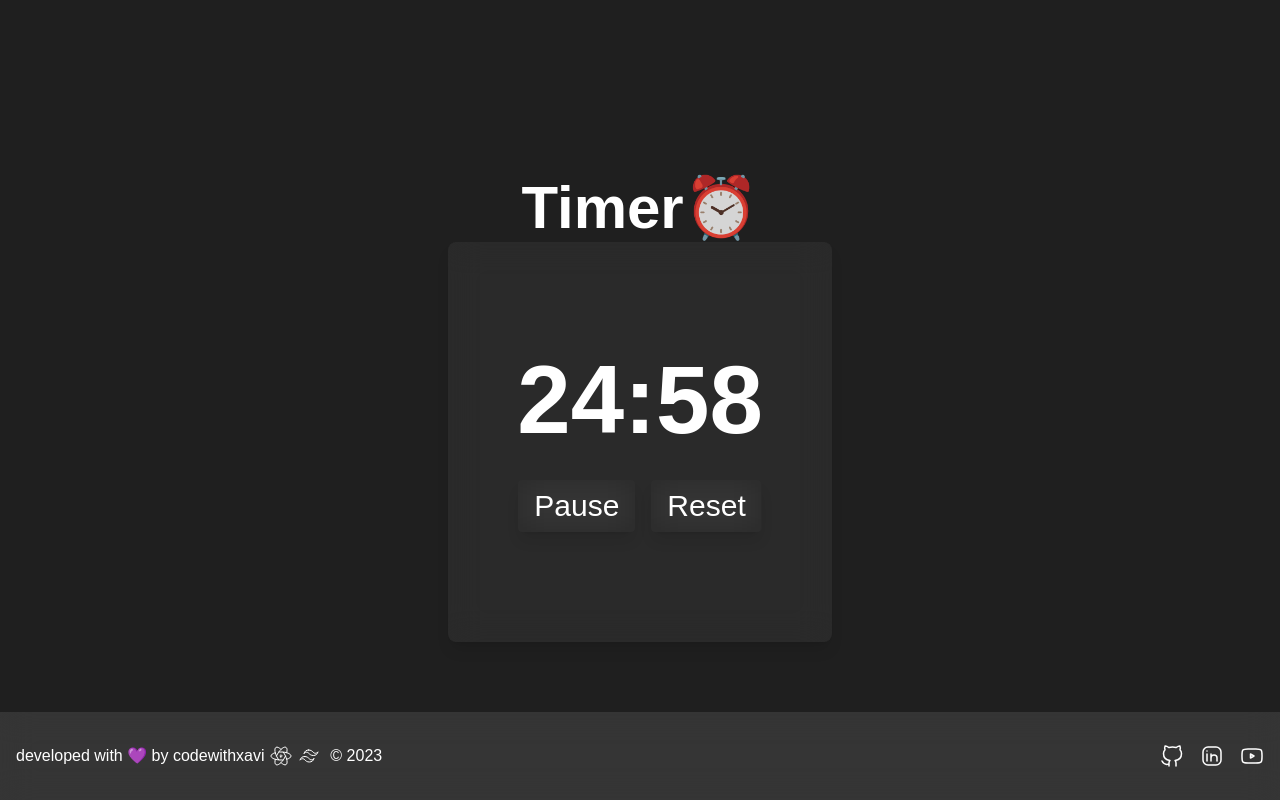
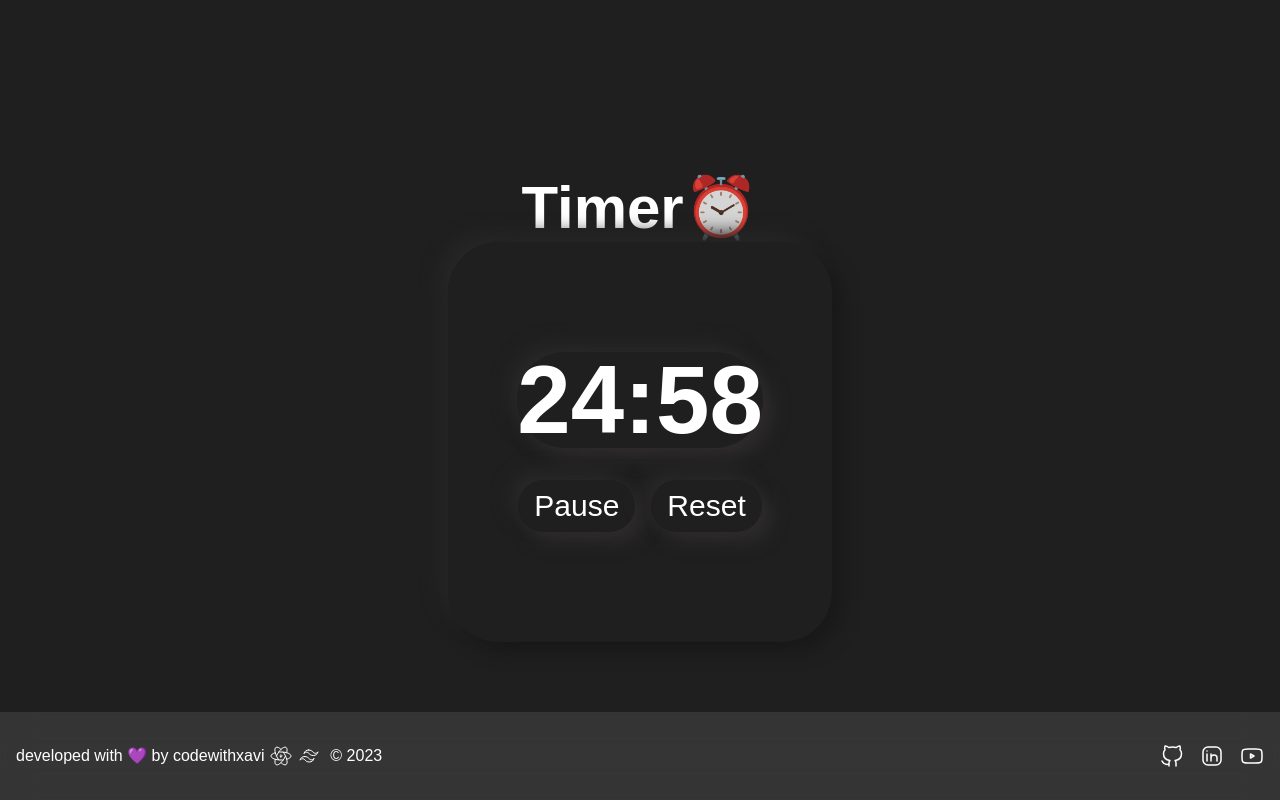
Before and after one commit to codewithxavi/Pomodoro-neumorphism-2023, a React (Vite) app: page / in a window 1280 px wide. Both pictures are taken after a click on the button "Start". Built offline with nearby package versions, Linux system fonts and the light colour scheme.

Commit message:
add neumorphism style

```diff
--- a/src/components/PomodoroTimer.jsx
+++ b/src/components/PomodoroTimer.jsx
@@ -94,38 +94,34 @@ const PomodoroTimer = () => {
                         Timer
                         <span class="group-hover:translate-y-20 inline-block transition-transform animate-pulse pt-5">⏰</span>
                     </h1>
-                    <div className='bg-white bg-opacity-5  rounded-lg shadow-lg p-8 min-h-[50%] min-w-[30%] flex align-middle flex-col justify-center backdrop-filter backdrop-blur-lg backdrop-saturate-150'>
-
-                        <div className='flex items-center justify-center mb-8'>
+                    <div className="bg-white rounded-lg shadow-lg p-8 min-h-[50%] min-w-[30%] flex align-middle flex-col justify-center bg-opacity-5 backdrop-filter backdrop-blur-lg backdrop-saturate-150 neumorphism2">
+                        <div className="flex items-center justify-center mb-8">
                             {isRunning ? (
-                                <p className='text-8xl font-bold text-white border-none outline-none appearance-none'>{formattedTime}</p>
+                                <p className="neumorphism text-8xl font-bold text-white border-none outline-none appearance-none">{formattedTime}</p>
                             ) : (
                                 <select
-                                    className="p-2 text-8xl font-bold text-white border-none rounded-lg shadow-inner outline-none appearance-none bg-background1 backdrop-filter backdrop-blur-lg backdrop-saturate-150 "
+                                    className=" neumorphism p-2 text-8xl font-bold text-white border-none rounded-lg shadow-inner outline-none appearance-none bg-background1 backdrop-filter backdrop-blur-lg backdrop-saturate-150"
                                     value={minutes}
                                     onChange={handleTimeChange}
-
                                 >
                                     <option value={10}>10:00</option>
                                     <option value={25}>25:00</option>
                                     <option value={40}>40:00</option>
                                     <option value={55}>55:00</option>
                                 </select>
-
-
                             )}
                         </div>
-                        <div className='flex items-center justify-center space-x-4'>
+                        <div className="flex items-center justify-center space-x-4">
                             {!isRunning ? (
                                 <button
-                                    className='text-3xl px-4 py-2 text-white bg-gray-300 rounded shadow-lg hover:bg-gray-400 bg-opacity-40 backdrop-filter backdrop-blur-lg backdrop-saturate-150'
+                                    className="neumorphism text-3xl px-4 py-2 text-white bg-gray-300 rounded shadow-lg hover:bg-gray-400 bg-opacity-40 backdrop-filter backdrop-blur-lg backdrop-saturate-150"
                                     onClick={startTimer}
                                 >
                                     Start
                                 </button>
                             ) : (
                                 <button
-                                    className='text-3xl  px-4 py-2 text-white bg-gray-300 rounded shadow-lg hover:bg-gray-400 bg-opacity-40 backdrop-filter backdrop-blur-lg backdrop-saturate-150'
+                                    className="neumorphism text-3xl px-4 py-2 text-white bg-gray-300 rounded shadow-lg hover:bg-gray-400 bg-opacity-40 backdrop-filter backdrop-blur-lg backdrop-saturate-150"
                                     onClick={pauseTimer}
                                 >
                                     Pause
@@ -133,7 +129,7 @@ const PomodoroTimer = () => {
                             )}
                             {showReset && (
                                 <button
-                                    className='text-3xl  px-4 py-2 text-white bg-gray-300 rounded shadow-lg hover:bg-gray-400 bg-opacity-40 backdrop-filter backdrop-blur-lg backdrop-saturate-150'
+                                    className="neumorphism text-3xl px-4 py-2 text-white bg-gray-300 rounded shadow-lg hover:bg-gray-400 bg-opacity-40 backdrop-filter backdrop-blur-lg backdrop-saturate-150"
                                     onClick={resetTimer}
                                 >
                                     Reset
@@ -141,9 +137,11 @@ const PomodoroTimer = () => {
                             )}
                         </div>
                     </div>
+
+
                 </div>
             </div>
-            <footer className='absolute bottom-0 w-full py-8 bg-white bg-opacity-10 backdrop-blur-lg'>
+            <footer className='absolute bottom-0 w-full py-8 bg-white bg-opacity-10 backdrop-blur-lg b shadow-lg'>
                 <div className='container px-4 mx-auto'>
                     <div className='flex flex-col items-center justify-between md:flex-row'>
                         <div className='flex items-center justify-center mb-4 text-center text-white md:text-left md:mb-0'>
--- a/src/index.css
+++ b/src/index.css
@@ -12,3 +12,18 @@
 body {
    font-family: 'dmbold', system-ui, -apple-system, BlinkMacSystemFont, 'Segoe UI', Roboto, Oxygen, Ubuntu, Cantarell, 'Open Sans', 'Helvetica Neue', sans-serif Arial, sans-serif;
 }
+
+
+.neumorphism {
+   border-radius: 50px;
+   background: #1f1f1f;
+   box-shadow: -9px -9px 18px #292727,
+      9px 9px 18px #302d2d;
+}
+
+.neumorphism2 {
+   border-radius: 50px;
+   background: #1f1f1f;
+   box-shadow: 9px 9px 18px #1a1818,
+   -9px -9px 18px #292727;
+}
```
